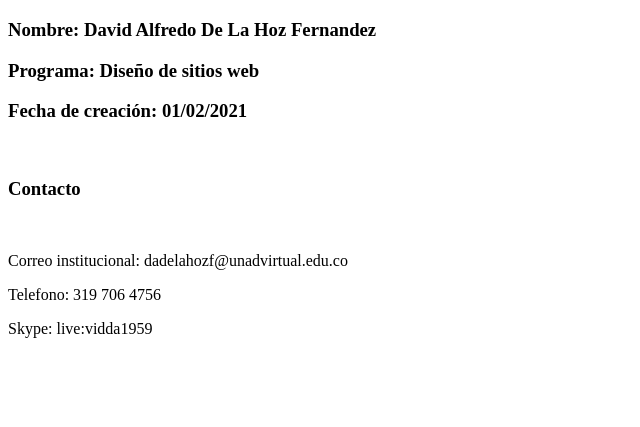
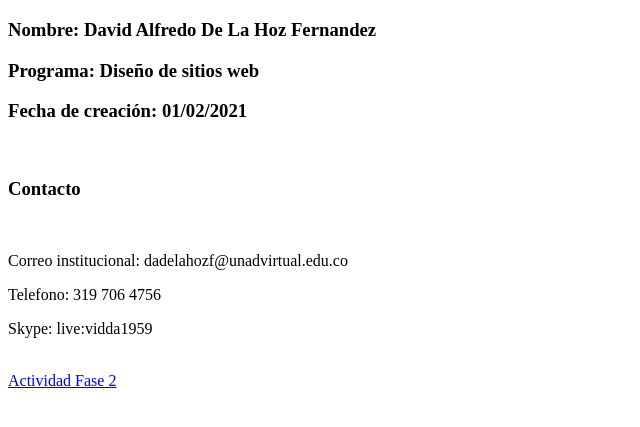
Before and after one commit to daviddlhz/DSW-DavidDeLaHoz, a plain HTML site: page index.html in a window 1280 px wide. Shown: the part 61-488 px from the top of the page, without its empty margins (0-640 px from the left). Drawn offline with Linux system fonts and the light colour scheme.

Commit message:
Update index.html
Update index

```diff
--- a/index.html
+++ b/index.html
@@ -16,5 +16,7 @@
     <p>Correo institucional: dadelahozf@unadvirtual.edu.co</p>
     <p>Telefono: 319 706 4756</p>
     <p>Skype: live:vidda1959</p>
+    <br />
+    <a href="fase2/design.html">Actividad Fase 2</a>
   </body>
 </html>
```
